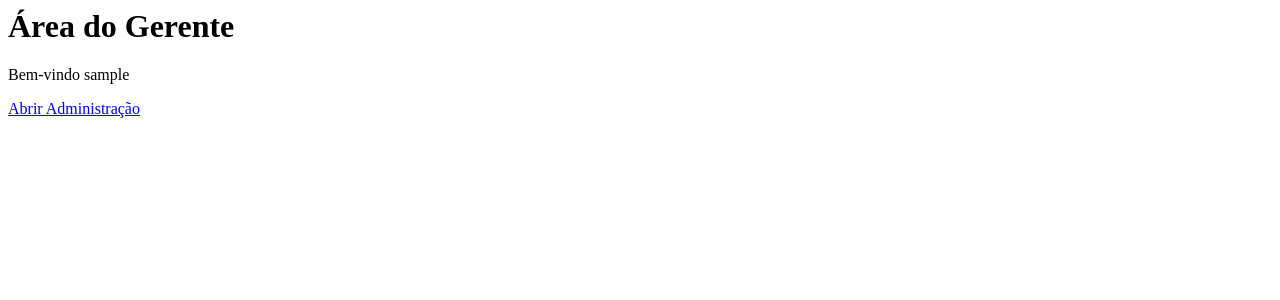
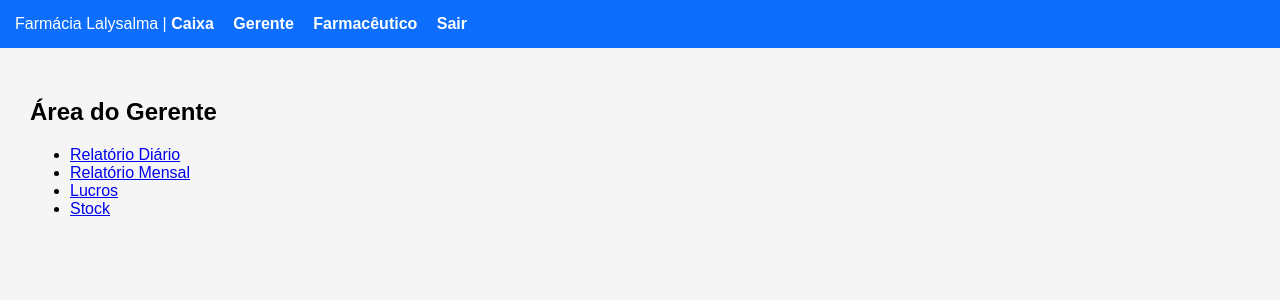
Before and after one commit to farmacialalysalma01-lang/farmacia-lalysalma, a Django app: page /gerente/ in a window 1280 px wide. Shown: the top 300 px of the page. Run offline with Django 4.2, Linux system fonts and the light colour scheme; the visitor is signed in with stand-in values (Sample User, id 1).

Commit message:
Update gerente.html

```diff
--- a/farmacia/templates/gerente.html
+++ b/farmacia/templates/gerente.html
@@ -1,3 +1,13 @@
-<h1>Área do Gerente</h1>
-<p>Bem-vindo {{ request.user.username }}</p>
-<a href="/admin/">Abrir Administração</a>
+{% extends 'base.html' %}
+{% block content %}
+
+<h2>Área do Gerente</h2>
+
+<ul>
+    <li><a href="#">Relatório Diário</a></li>
+    <li><a href="#">Relatório Mensal</a></li>
+    <li><a href="#">Lucros</a></li>
+    <li><a href="#">Stock</a></li>
+</ul>
+
+{% endblock %}
```
